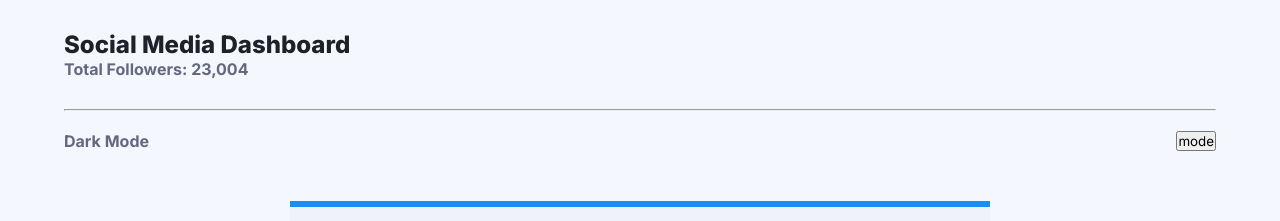
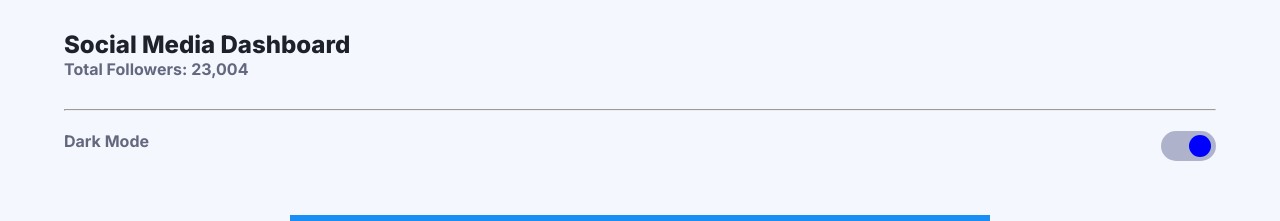
Before and after one commit to RicardoCedeno/socialmedia-dashboard, an Angular app: page / in a window 1280 px wide. Shown: the top 221 px of the page. Built offline with nearby package versions, Linux system fonts and the light colour scheme.

Commit message:
Implementación de botón de cambio a modo oscuro. Aún no realiza ninguna acción

```diff
--- a/package.json
+++ b/package.json
@@ -18,6 +18,7 @@
     "@angular/platform-browser": "^15.1.0",
     "@angular/platform-browser-dynamic": "^15.1.0",
     "@angular/router": "^15.1.0",
+    "bootstrap": "^5.3.0-alpha1",
     "rxjs": "~7.8.0",
     "tslib": "^2.3.0",
     "zone.js": "~0.12.0"
--- a/src/app/app.component.html
+++ b/src/app/app.component.html
@@ -7,6 +7,7 @@
   <title>Document</title>
 </head>
 <body>
+
   <nav>
     <div class="presentation">
       <div class="title">Social Media Dashboard</div>
@@ -15,7 +16,11 @@
     <hr>
     <div class="mode">
       <div class="text">Dark Mode</div>
-      <button>mode</button>
+      <div class="button-switch-container">
+        <input type="checkbox" id="button-switch">
+        <label (click)="darkModeActive()" for="button-switch" class="button-switch-label"></label>
+      </div>
+
     </div>
   </nav>
   <section class="big-squares-container">
--- a/src/app/app.component.scss
+++ b/src/app/app.component.scss
@@ -10,6 +10,43 @@ body{
   z-index: 0;
   background: var(--White-light-theme);
 }
+//button switch
+
+.button-switch-label{
+  display: inline-block;
+  width: 55px;
+  height: 30px;
+  background: linear-gradient(var(--Light-toggle-button));
+  border-radius: 100px;
+  position: relative;
+  cursor: pointer;
+}
+
+input:checked~ .button-switch-label{
+  background: linear-gradient(var(--Dark-toggle-button));
+}
+
+.button-switch-label::after{
+  position: absolute;
+  content: '';
+  width: 22px;
+  height: 22px;
+  background: blue;
+  border-radius: 100px;
+  top: 4px;
+  transition: 0.5s;
+}
+
+input:checked~ .button-switch-label::after{
+  left: 4px;
+}
+
+input{
+  display: none;
+}
+
+//square shadow top body
+
 
 .help-square{
 
--- a/src/app/app.component.ts
+++ b/src/app/app.component.ts
@@ -17,6 +17,16 @@ export class AppComponent {
   youtubeIcon:string="assets/images/icon-youtube.svg";
   iconUp:string="assets/images/icon-up.svg"
   iconDown:string="assets/images/icon-down.svg"
+
+  dark:boolean=false;
+
+  darkModeActive(){
+    this.dark=!this.dark
+    console.log(this.dark)
+  }
+
+
+
 
   bigSquare:BigSquare[]=[
     {
--- a/src/styles.scss
+++ b/src/styles.scss
@@ -17,7 +17,7 @@
   --YouTube: hsl(348, 97%, 39%), hsl(348, 97%, 39%);
 
   //dark theme
-  --dark-toggle:linear gradient hsl(210, 78%, 56%) to hsl(146, 68%, 55%);
+  --Dark-toggle-button:90deg, hsl(210, 78%, 56%), hsl(146, 68%, 55%);
   --Very-Dark-Blue: hsl(230, 17%, 14%);
   --Very-Dark-Blue-top: hsl(232, 19%, 15%);
   --Dark-Desaturated-Blue: hsl(228, 28%, 20%);
@@ -27,7 +27,7 @@
 
 
   //light theme
-  --light-toggle:hsl(230, 22%, 74%);
+  --Light-toggle-button:hsl(230, 22%, 74%),hsl(230, 22%, 74%);
   --White-light-theme: hsl(0, 0%, 100%); //body
   --Very-Pale-Blue: hsl(225, 100%, 98%); //top body
   --Light-Grayish-Blue: hsl(227, 47%, 96%); //card-background
```
Also changed, not shown: 1 other file (tests, documents, lock files or other folders).
